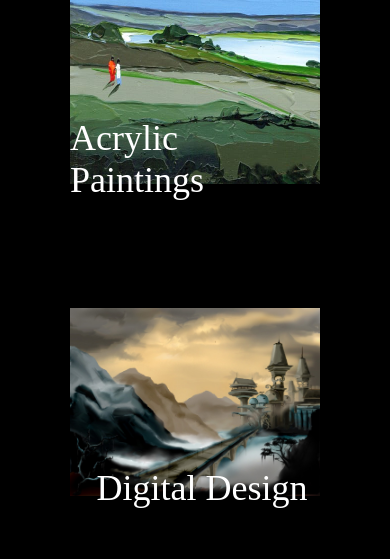
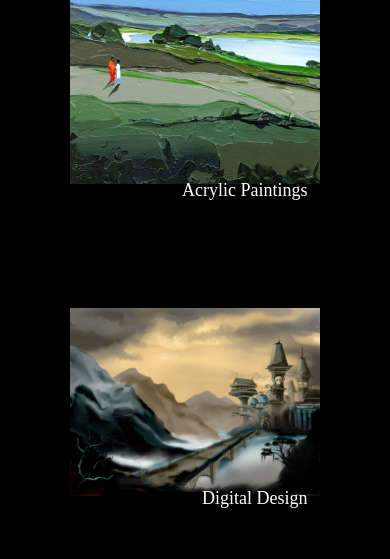
Before and after one commit to mila1349/sachita-web, a React (Create React App) app: page /category in a window 390 px wide. Shown: the part 126-685 px from the top of the page. Built offline with nearby package versions, Linux system fonts and the light colour scheme.

Commit message:
font correct

```diff
--- a/src/pages/category/style.scss
+++ b/src/pages/category/style.scss
@@ -69,6 +69,9 @@ body{
                 right: 5%;
                 font-size: 3rem;
                 font-weight: lighter;
+                @media only screen and (max-width: 400px){
+                    font-size: 1.5rem;
+                }
             }
         }
     }
```
Also changed, not shown: src/pages/profile/Profile.js (+0 -61 lines).
